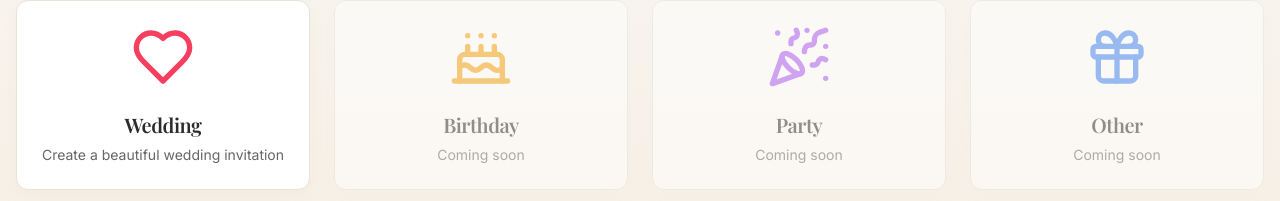
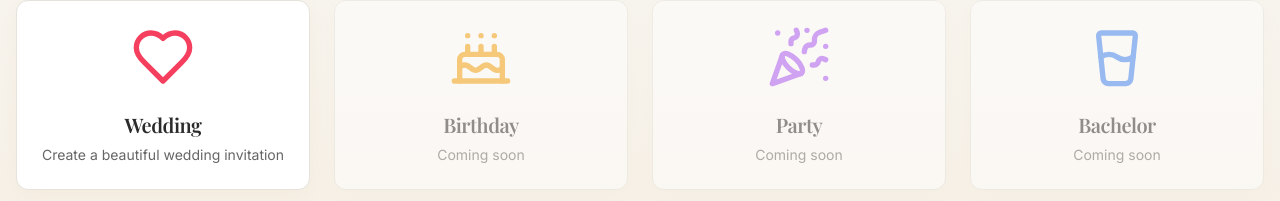
Before and after one commit to nazihsaba/vows-voyage-creator, a React (Vite) app: page /dashboard/select-event-type in a window 1280 px wide. Shown: the part 120-321 px from the top of the page. Built offline with nearby package versions, Linux system fonts and the light colour scheme; the HTML template or start-up script is replaced by a standard one.

Commit message:
Replace "Other" event with "Bachelor"
Replaced the "Other" event type with "Bachelor" in `src/pages/EventTypeSelection.tsx`. The icon was also updated to a wine glass, and the event type remains disabled.

```diff
--- a/src/pages/EventTypeSelection.tsx
+++ b/src/pages/EventTypeSelection.tsx
@@ -1,6 +1,6 @@
 import { useNavigate } from "react-router-dom";
 import { Card, CardContent, CardDescription, CardHeader, CardTitle } from "@/components/ui/card";
-import { Heart, Cake, PartyPopper, Gift, ArrowLeft } from "lucide-react";
+import { Heart, Cake, PartyPopper, GlassWater, ArrowLeft } from "lucide-react";
 import { Button } from "@/components/ui/button";
 
 const EventTypeSelection = () => {
@@ -31,10 +31,10 @@ const EventTypeSelection = () => {
       disabled: true,
     },
     {
-      id: "other",
-      title: "Other",
+      id: "bachelor",
+      title: "Bachelor",
       description: "Coming soon",
-      icon: Gift,
+      icon: GlassWater,
       color: "text-blue-500",
       disabled: true,
     },
```
